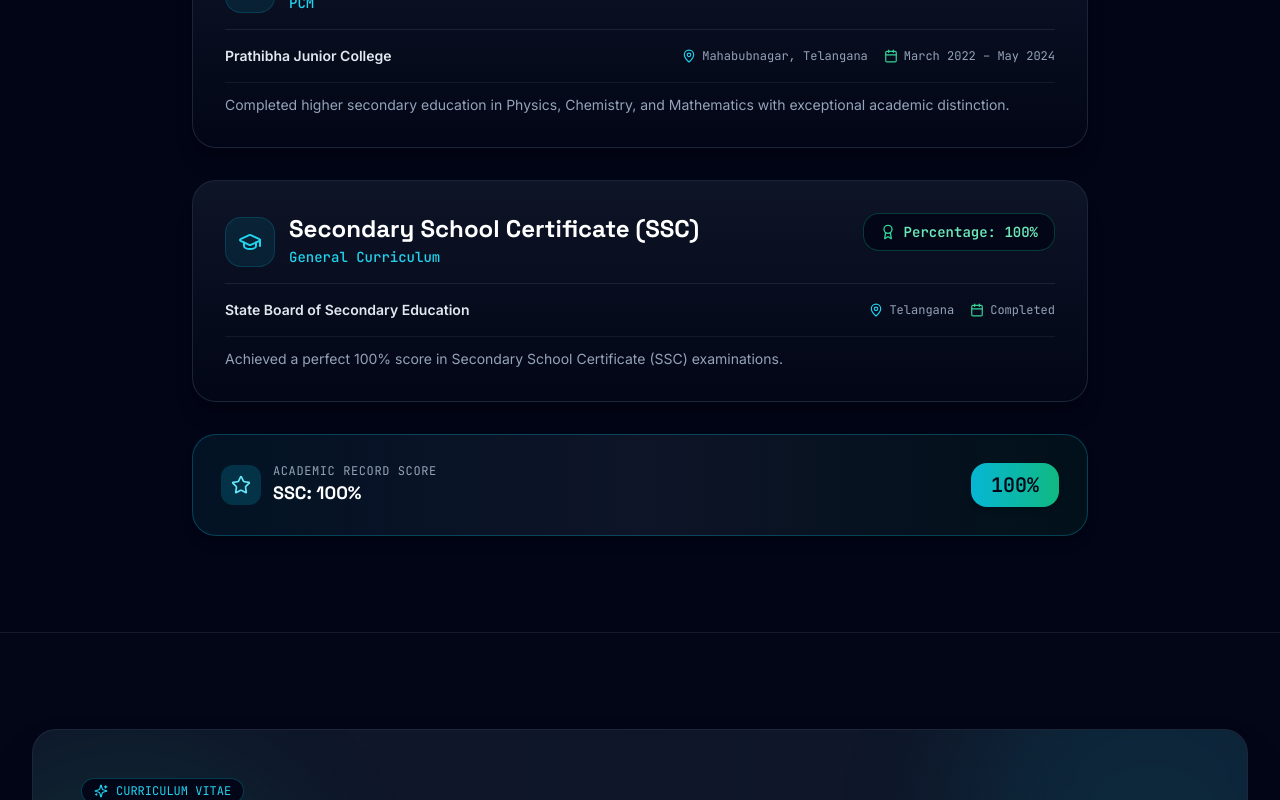
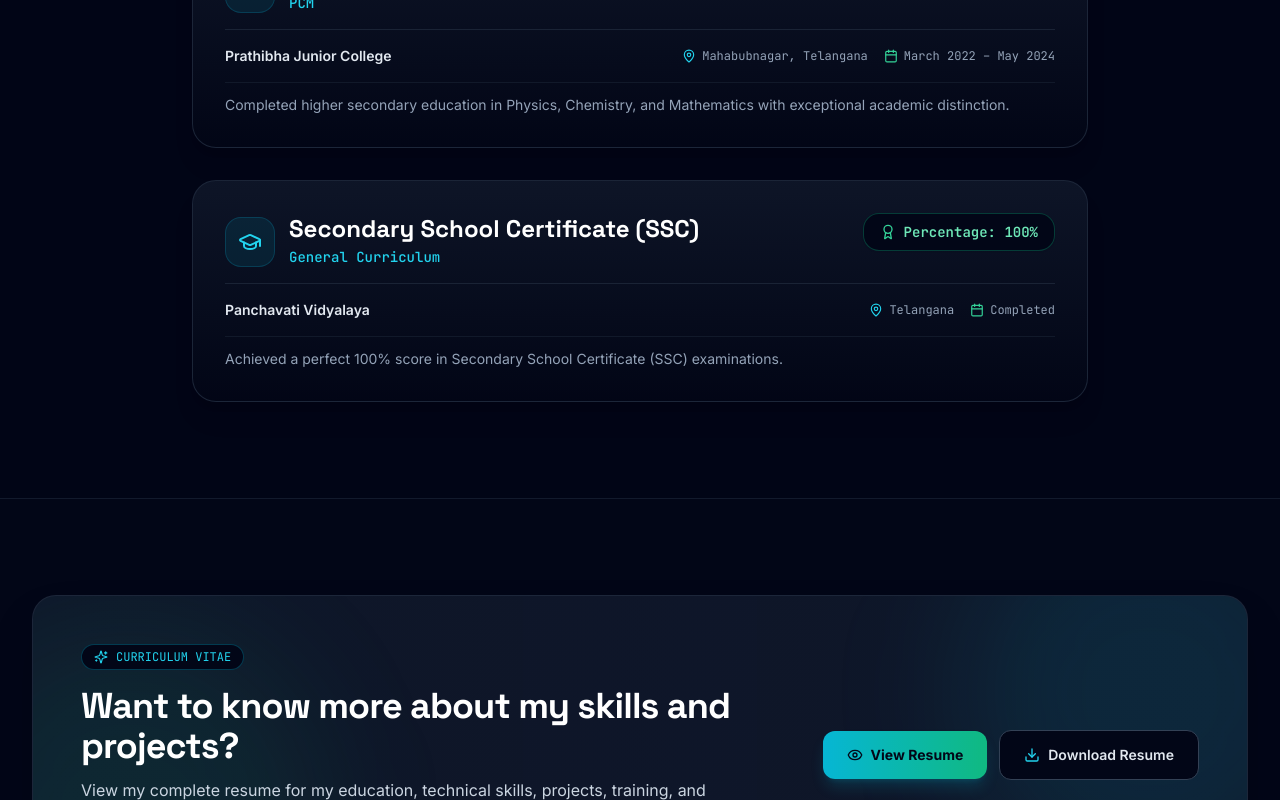
Before and after one commit to Rakeshraki146/Portfolio, a React (Vite) app: page / in a window 1280 px wide. Shown: the part 6215-7015 px from the top of the page. Built offline with nearby package versions, Linux system fonts and the light colour scheme.

Commit message:
Update education: set Panchavati Vidyalaya for SSC, remove redundant academic score card, replace resume with newly uploaded PDF

```diff
--- a/src/components/Education.tsx
+++ b/src/components/Education.tsx
@@ -1,9 +1,9 @@
 import React from 'react';
-import { GraduationCap, Calendar, MapPin, Award, Sparkles, Star } from 'lucide-react';
+import { GraduationCap, Calendar, MapPin, Award, Sparkles } from 'lucide-react';
 import { portfolioData } from '../data/portfolioData';
 
 export const Education: React.FC = () => {
-  const { education, additionalAcademicHighlight } = portfolioData;
+  const { education } = portfolioData;
 
   return (
     <section id="education" className="py-24 relative overflow-hidden bg-slate-950/40 border-y border-slate-800/60">
@@ -28,7 +28,7 @@ export const Education: React.FC = () => {
         <div className="max-w-4xl mx-auto space-y-8">
 
           {/* Main Education Entries */}
-          {education.map((item, idx) => (
+          {education.map((item) => (
             <div
               key={item.degree}
               className="relative p-6 sm:p-8 rounded-3xl bg-gradient-to-b from-slate-900/90 to-slate-950/90 border border-slate-800/90 hover:border-cyan-500/40 transition-all duration-300 shadow-xl hover:shadow-cyan-500/10"
@@ -84,29 +84,6 @@ export const Education: React.FC = () => {
             </div>
           ))}
 
-          {/* Prompt Rule: "Also display: Percentage: 100% (Do not assume what the 100% value refers to if the resume does not specify it.)" */}
-          <div className="relative p-6 sm:p-7 rounded-3xl bg-gradient-to-r from-cyan-950/30 via-slate-900/90 to-emerald-950/30 border border-cyan-500/30 shadow-lg">
-            <div className="flex flex-wrap items-center justify-between gap-4">
-              <div className="flex items-center gap-3">
-                <div className="p-2.5 rounded-xl bg-cyan-500/20 text-cyan-300">
-                  <Star className="w-5 h-5" />
-                </div>
-                <div>
-                  <div className="text-xs font-mono uppercase tracking-wider text-slate-400">
-                    Academic Record Score
-                  </div>
-                  <div className="text-base sm:text-lg font-bold text-white font-display">
-                    {additionalAcademicHighlight.label}
-                  </div>
-                </div>
-              </div>
-
-              <div className="px-5 py-2 rounded-2xl bg-gradient-to-r from-cyan-500 to-emerald-500 text-slate-950 font-mono font-black text-lg sm:text-xl shadow-md">
-                {additionalAcademicHighlight.metric}
-              </div>
-            </div>
-          </div>
-
         </div>
 
       </div>
--- a/src/data/portfolioData.ts
+++ b/src/data/portfolioData.ts
@@ -246,7 +246,7 @@ export const portfolioData = {
     {
       degree: "Secondary School Certificate (SSC)",
       field: "General Curriculum",
-      institution: "State Board of Secondary Education",
+      institution: "Panchavati Vidyalaya",
       location: "Telangana",
       date: "Completed",
       grade: "100%",
@@ -254,12 +254,6 @@ export const portfolioData = {
       details: "Achieved a perfect 100% score in Secondary School Certificate (SSC) examinations."
     }
   ] as EducationItem[],
-
-  additionalAcademicHighlight: {
-    metric: "100%",
-    label: "SSC: 100%",
-    note: "Secondary School Certificate (SSC) Academic Distinction"
-  },
 
   resume: {
     heading: "Want to know more about my skills and projects?",
```
Also changed, not shown: run-tests.js (+8 -3 lines), 2 other files (tests, documents, lock files or other folders).
